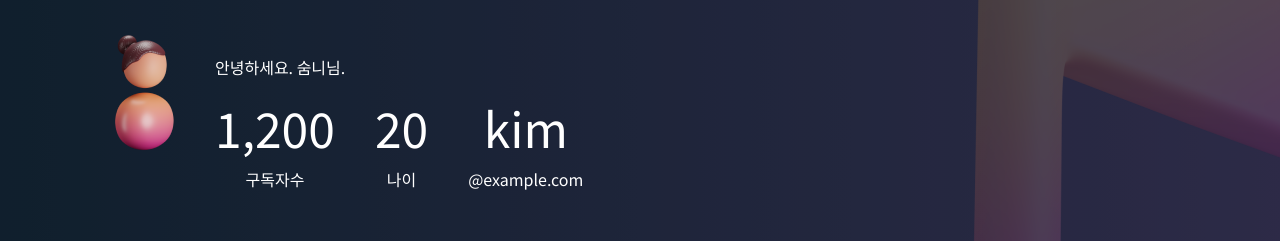
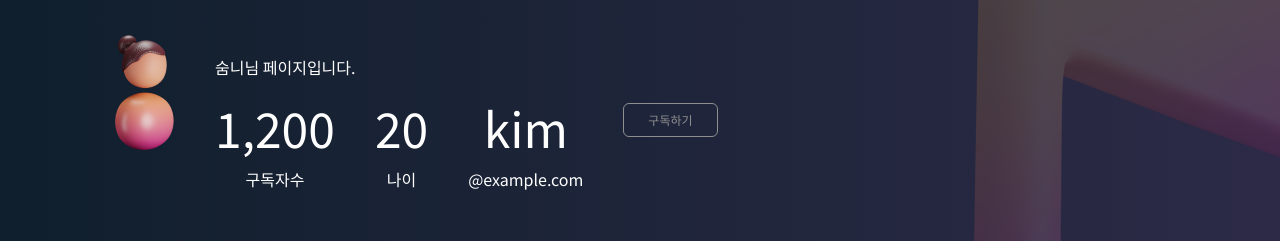
Before and after one commit to codestates-seb/seb44_main_002, a React (Create React App) app in the folder client/: page /userpage/1 in a window 1280 px wide. Shown: the part 233-474 px from the top of the page. Built offline with nearby package versions, Linux system fonts and the light colour scheme; no server answers.

Commit message:
feat: 회원 탈퇴 추가

```diff
--- a/client/src/pages/UserPage/UserInfo.js
+++ b/client/src/pages/UserPage/UserInfo.js
@@ -1,4 +1,4 @@
-import { useNavigate, Link } from 'react-router-dom';
+import { useNavigate } from 'react-router-dom';
 
 import PasswordModal from './PasswordModal';
 import UserPageApi from './UserPageApi';
@@ -10,11 +10,10 @@ export default function UserInfo({ userInfo, logginUser }) {
   const convertNum = (num) => {
     return num.toString().replace(/\B(?=(\d{3})+(?!\d))/g, ',');
   };
-
   const deleteUser = async () => {
     try {
       const response = await UserPageApi.deleteUser(
-        logginUser.UserId,
+        logginUser.userId,
         logginUser.accessToken
       );
     } catch (error) {
@@ -41,12 +40,14 @@ export default function UserInfo({ userInfo, logginUser }) {
         />
         <UserContainer>
           <FlexContainer>
-            {userInfo.userId === 1 ? (
+            {userInfo.userId === logginUser.userId ? (
               <p>{`안녕하세요. ${userInfo.name}님.`}</p>
             ) : (
               <p>{`${userInfo.name}님 페이지입니다.`}</p>
             )}
-            {userInfo.userId !== 1 && <TitleButton>구독하기</TitleButton>}
+            {userInfo.userId !== logginUser.userId && (
+              <TitleButton>구독하기</TitleButton>
+            )}
           </FlexContainer>
           <InnerInfo>
             <InfoComponent>
@@ -61,7 +62,7 @@ export default function UserInfo({ userInfo, logginUser }) {
               <UpInfoP>{userInfo.email.split('@')[0]}</UpInfoP>
               <DownInfoP>{'@' + userInfo.email.split('@')[1]}</DownInfoP>
             </InfoComponent>
-            {userInfo.userId !== 1 && (
+            {userInfo.userId !== logginUser.userId && (
               <InfoComponent>
                 <SubscribeButton>구독하기</SubscribeButton>
               </InfoComponent>
@@ -69,9 +70,9 @@ export default function UserInfo({ userInfo, logginUser }) {
           </InnerInfo>
         </UserContainer>
       </InfoContainer>
-      {userInfo.userId === logginUser.UserId && (
+      {userInfo.userId === logginUser.userId && (
         <ButtonContainer>
-          <PasswordModal />
+          <PasswordModal logginUser={logginUser} />
           <Button onClick={clickDelete}>탈퇴하기</Button>
         </ButtonContainer>
       )}
--- a/client/src/pages/UserPage/UserPageApi.js
+++ b/client/src/pages/UserPage/UserPageApi.js
@@ -40,7 +40,7 @@ export default {
   // 회원 탈퇴
   async deleteUser(userId, accessToken) {
     try {
-      const response = await fetch(`${API_BASE}user/${userId}`, {
+      const response = await fetch(`${API_BASE}users/${userId}`, {
         method: 'DELETE',
         headers: {
           'Content-Type': 'application/json',
```
